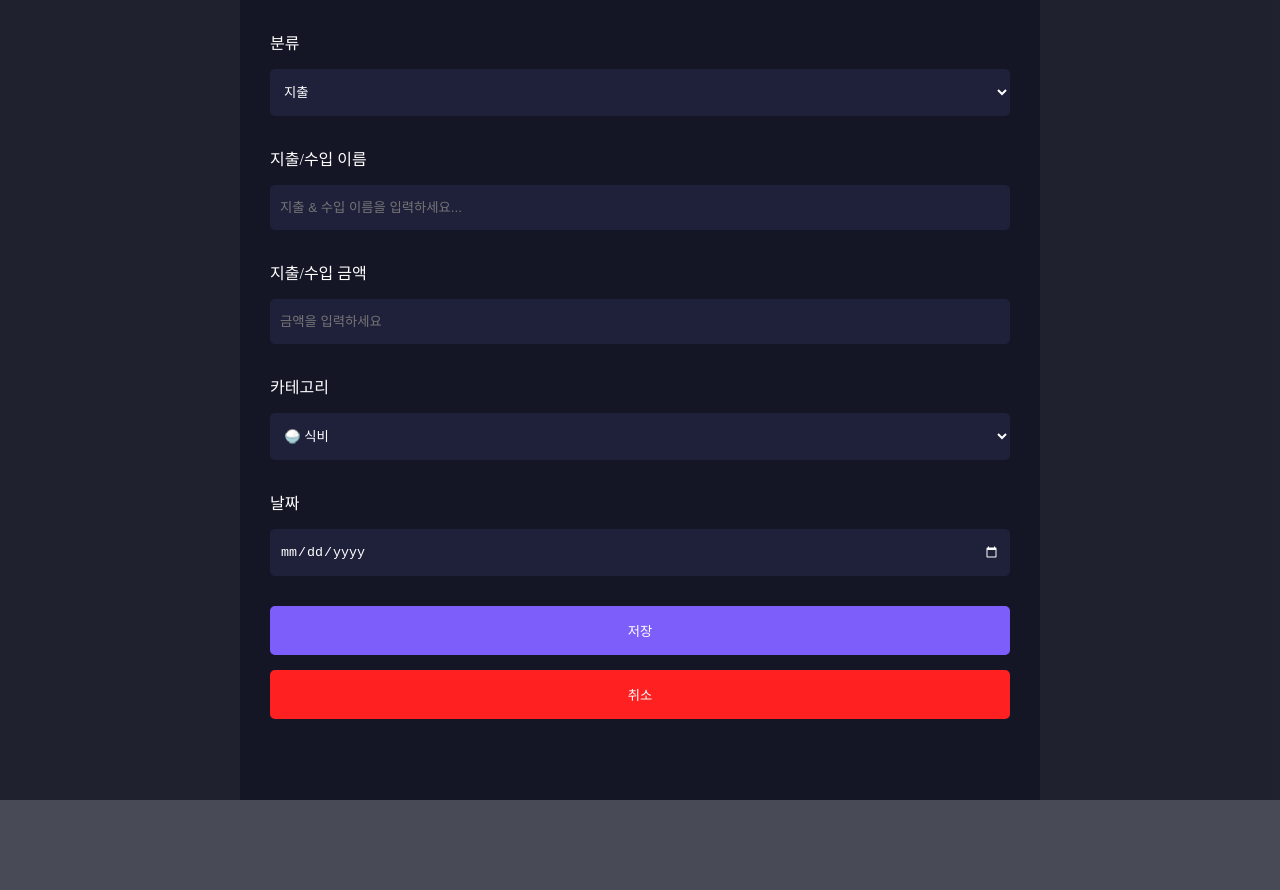
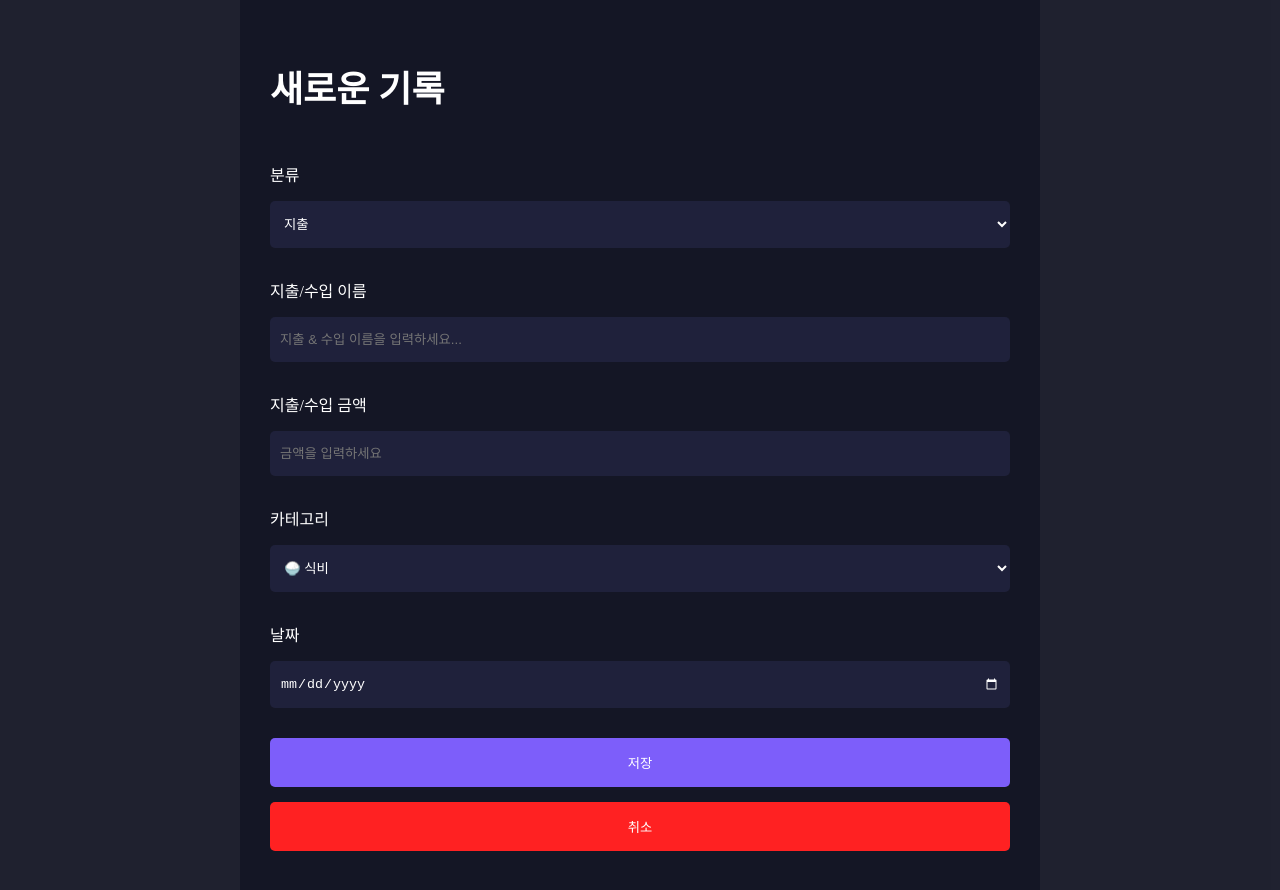
Before and after one commit to hyer0705/onebite-react, a React (Vite) app in the folder missions/day21/onebite-account-book/: page /new-transaction in a window 1280 px wide. Shown: the top 890 px of the page. Before the commit the page ends 800 px from the top, so only its background shows below. Built offline with nearby package versions, Linux system fonts and the light colour scheme.

Commit message:
Feat: NewTransaction 컴포넌트 UI 구현

```diff
--- /dev/null
+++ b/missions/day21/onebite-account-book/src/pages/NewTransaction.css
@@ -0,0 +1,11 @@
+.new_transaction {
+  padding: 0 0 50px 0;
+}
+
+.new_transaction header {
+  margin-bottom: 50px;
+}
+
+.new_transaction header h2 {
+  font-size: 36px;
+}
--- a/missions/day21/onebite-account-book/src/pages/NewTransaction.jsx
+++ b/missions/day21/onebite-account-book/src/pages/NewTransaction.jsx
@@ -1,10 +1,17 @@
 import TransactionEditor from "../components/TransactionEditor";
+import { useTransactionDispatch } from "../context/TransactionContext";
+import "./NewTransaction.css";
 
 const NewTransaction = () => {
+  const { onCreateTransaction } = useTransactionDispatch();
+
   return (
-    <section>
-      <TransactionEditor />
-    </section>
+    <div className="new_transaction">
+      <header>
+        <h2>새로운 기록</h2>
+      </header>
+      <TransactionEditor onCreate={onCreateTransaction} />
+    </div>
   );
 };
 
```
